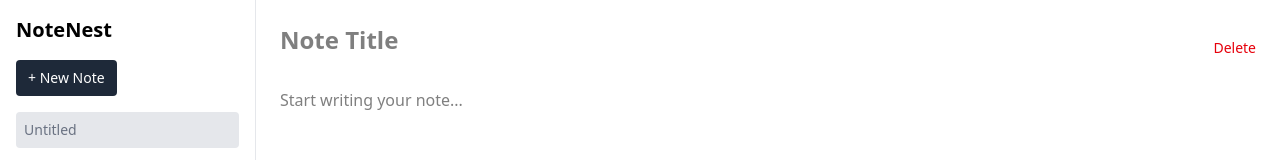
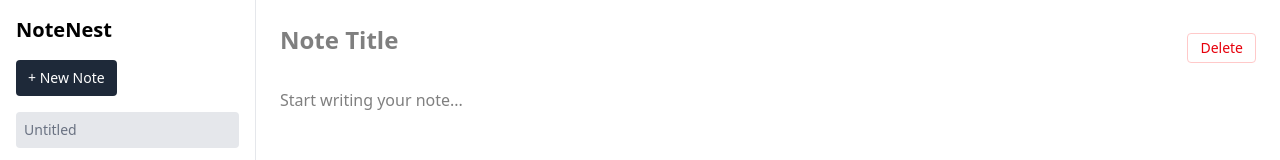
Before and after one commit to Apoorva65/NoteNest, a React (Vite) app: page / in a window 1280 px wide. Both pictures are taken after a click on the button "+ New Note". Shown: the top 160 px of the page. Built offline with nearby package versions, Linux system fonts and the light colour scheme.

Commit message:
Improve navigation and note sorting

```diff
--- a/src/components/SideBar.jsx
+++ b/src/components/SideBar.jsx
@@ -7,7 +7,7 @@ function SideBar({notes}) {
 
   return (
     <aside className="w-64 border-r border-gray-200 p-4">
-      <h1 className="text-xl font-semibold mb-4"><Link to={'/'}>NoteNest</Link></h1>
+      <h1 className="text-xl font-semibold mb-4"><Link to={'/'} className="text-xl font-semibold mb-4 hover:opacity-60">NoteNest</Link></h1>
       <button
       onClick={()=>navigate('/new')}
       className="mb-4 rounded bg-gray-800 px-3 py-2 text-sm text-white hover:bg-gray-700">+ New Note</button>
--- a/src/pages/NoteDetail.jsx
+++ b/src/pages/NoteDetail.jsx
@@ -43,7 +43,10 @@ function NoteDetail({notes,onUpdateNote,onDeleteNote}){
 
                 <button
                 onClick={handleDelete}
-                className="ml-4 text-sm text-red-600 hover:text-red-700"
+                className="ml-4 rounded border border-red-200 px-3 py-1
+                text-sm text-red-600
+                hover:bg-red-50 hover:border-red-300 hover:text-red-700
+                transition"
                 >
                 Delete
                 </button>
--- a/src/pages/NotesPage.jsx
+++ b/src/pages/NotesPage.jsx
@@ -15,6 +15,10 @@ function NotesPage(){
         localStorage.setItem('notenest-notes',JSON.stringify(notes))
     },[notes])
 
+    const sortedNotes = [...notes].sort(
+        (a,b)=>b.updatedAt - a.updatedAt
+    )
+
     const createNote = (note) =>{
         setNotes((prevnote)=>[note,...prevnote])
     }
@@ -29,12 +33,12 @@ function NotesPage(){
 
     return(
         <div className="flex h-screen">
-            <SideBar notes = {notes}/>
+            <SideBar notes = {sortedNotes}/>
             <main className="flex-1">
                 <Routes>
                     <Route path="/new" element={<NewNote createNote={createNote} />} />
                     <Route path="/note/:id" element={<NoteDetail notes={notes} onUpdateNote={updateNotes} onDeleteNote={deleteNote}/>} />
-                    <Route path="/" element = {<div className="p-6 text-gray-500">Select a note to start editing</div>} />
+                    <Route path="/" element = {<div className="p-6 text-gray-500">Create or select a note to get started</div>} />
                 </Routes>
             </main>
         </div>
```
